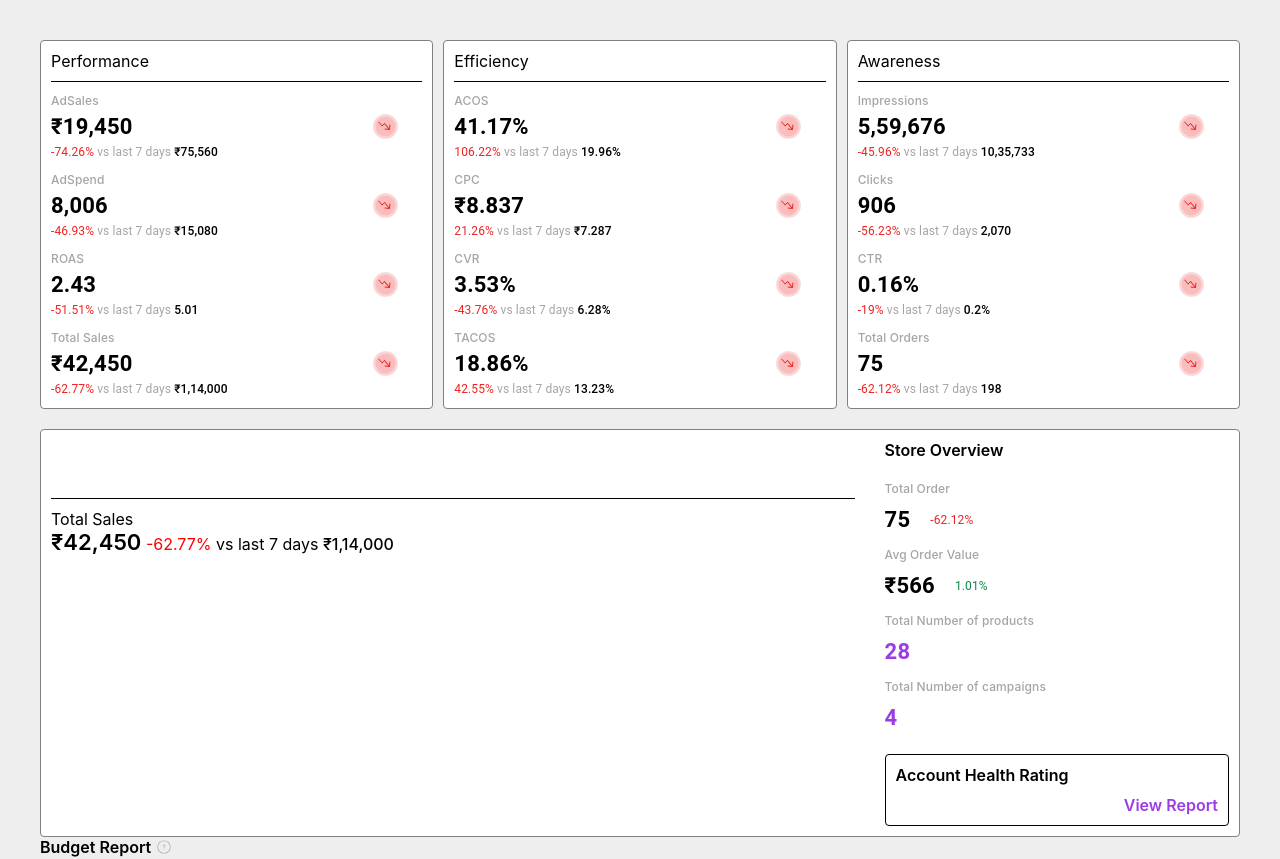
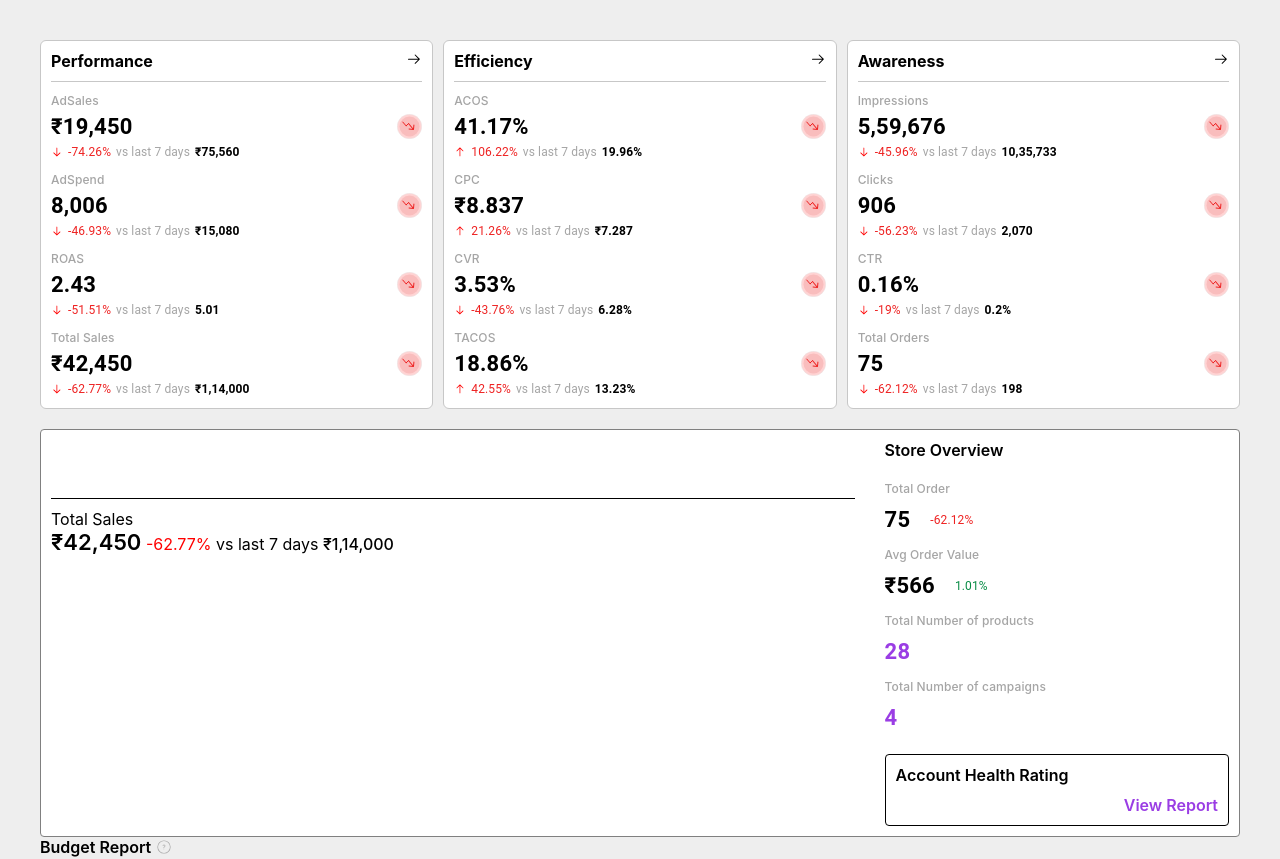
Before and after one commit to Mohit-9440/sellergeni, a React (Create React App) app: page / in a window 1280 px wide. Shown: the top 859 px of the page. Built offline with nearby package versions, Linux system fonts and the light colour scheme.

Commit message:
head component

```diff
--- a/src/components/DashboardHead/DashBoardHead.js
+++ b/src/components/DashboardHead/DashBoardHead.js
@@ -5,7 +5,9 @@ import { ReactComponent as DeclineCircle } from "../../assets/declineCircle.svg"
 import jsonData1 from "../../data/performance.json";
 import jsonData2 from "../../data/efficiency.json";
 import jsonData3 from "../../data/awareness.json";
+
 import './dashboardhead.css';
+import { GoArrowDown, GoArrowUp, GoArrowRight } from "react-icons/go";
 export default function DashBoardHead() {
     const [performanceData, setPerformanceData] = useState([]);
     const [efficiencyData, setEfficiencyData] = useState([]);
@@ -21,7 +23,7 @@ export default function DashBoardHead() {
             <div className="dashboard-head-top head-performance">
               <div className="dashboard-head-top-head">
                 <div className="dashboard-head-top-head-left">Performance</div>
-                <div className="dashboard-head-top-head-right"></div>
+                <div className="dashboard-head-top-head-right"><GoArrowRight color="#000"/></div>
               </div>
               <div className="dashboard-head-top-body">
                 {performanceData.map((item) => (
@@ -40,8 +42,18 @@ export default function DashBoardHead() {
                       <Typography
                         className="dashboard-head-top-head-left-3"
                       >
-                        <span style={{ color: "#EE2222" }}>{item.content1}</span>{" "} vs last 7 days{" "}
-                        <span style={{ color: "#000", fontWeight: "500"}}>{item.content2}</span>
+                        {item.content1.includes("-") ? (
+        <span style={{ color: "#EE2222", display: "flex", alignItems:'center', gap:"5px" }}>
+          <GoArrowDown color="red" />
+          {item.content1}
+        </span>
+      ) : (
+        <span style={{ color: "#EE2222", display: "flex", alignItems:'center', gap:"5px" }}>
+          <GoArrowUp color="red" />
+          {item.content1}
+        </span>
+      )}{" "} vs last 7 days{" "}
+                        <span style={{ color: "#000", fontWeight: "600"}}>{item.content2}</span>
                       </Typography>
                     </div>
                     <div className="dashboard-head-top-body-right">
@@ -54,7 +66,7 @@ export default function DashBoardHead() {
             <div className="dashboard-head-top head-efficiency">
               <div className="dashboard-head-top-head">
                 <div className="dashboard-head-top-head-left">Efficiency</div>
-                <div className="dashboard-head-top-head-right"></div>
+                <div className="dashboard-head-top-head-right"><GoArrowRight color="#000"/></div>
               </div>
               <div className="dashboard-head-top-body">
                 {efficiencyData.map((item) => (
@@ -73,8 +85,18 @@ export default function DashBoardHead() {
                       <Typography
                         className="dashboard-head-top-head-left-3"
                       >
-                        <span style={{ color: "#EE2222" }}>{item.content1}</span>{" "} vs last 7 days{" "}
-                        <span style={{ color: "#000", fontWeight: "500"}}>{item.content2}</span>
+                        {item.content1.includes("-") ? (
+        <span style={{ color: "#EE2222", display: "flex", alignItems:'center', gap:"5px" }}>
+          <GoArrowDown color="red" />
+          {item.content1}
+        </span>
+      ) : (
+        <span style={{ color: "#EE2222", display: "flex", alignItems:'center', gap:"5px" }}>
+          <GoArrowUp color="red" />
+          {item.content1}
+        </span>
+      )}{" "} vs last 7 days{" "}
+                        <span style={{ color: "#000", fontWeight: "600"}}>{item.content2}</span>
                       </Typography>
                     </div>
                     <div className="dashboard-head-top-body-right">
@@ -87,7 +109,7 @@ export default function DashBoardHead() {
             <div className="dashboard-head-top head-awareness">
               <div className="dashboard-head-top-head">
                 <div className="dashboard-head-top-head-left">Awareness</div>
-                <div className="dashboard-head-top-head-right"></div>
+                <div className="dashboard-head-top-head-right"><GoArrowRight color="#000"/></div>
               </div>
               <div className="dashboard-head-top-body">
                 {awarenessData.map((item) => (
@@ -106,8 +128,18 @@ export default function DashBoardHead() {
                       <Typography
                         className="dashboard-head-top-head-left-3"
                       >
-                        <span style={{ color: "#EE2222" }}>{item.content1}</span>{" "} vs last 7 days{" "}
-                        <span style={{ color: "#000", fontWeight: "500"}}>{item.content2}</span>
+                        {item.content1.includes("-") ? (
+        <span style={{ color: "#EE2222", display: "flex", alignItems:'center', gap:"5px" }}>
+          <GoArrowDown color="red" />
+          {item.content1}
+        </span>
+      ) : (
+        <span style={{ color: "#EE2222", display: "flex", alignItems:'center', gap:"5px" }}>
+          <GoArrowUp color="red" />
+          {item.content1}
+        </span>
+      )}{" "} vs last 7 days{" "}
+                        <span style={{ color: "#000", fontWeight: "600"}}>{item.content2}</span>
                       </Typography>
                     </div>
                     <div className="dashboard-head-top-body-right">
--- a/src/components/DashboardHead/dashboardhead.css
+++ b/src/components/DashboardHead/dashboardhead.css
@@ -1,7 +1,7 @@
 .dashboard-head-top{
     width: 32%;
-    border: 1px solid grey;
-    border-radius: 4px;
+    border: 1px solid #c7c7c7;
+    border-radius: 6px;
     padding: 10px;
     display: flex;
     flex-direction: column;
@@ -9,10 +9,14 @@
     background-color: #fff;
 }
 .dashboard-head-top-head{
-    border-bottom: 1px solid black;
+    border-bottom: 1px solid #c7c7c7;
     display: flex;
     align-items: center;
-    padding-bottom: 10px
+    padding-bottom: 10px;
+    justify-content: space-between;
+}
+.dashboard-head-top-head-left{
+    font-weight: 700;
 }
 .dashboard-head-top-body{
     display: flex;
@@ -32,7 +36,7 @@
     width: 20%;
     display: flex;
     align-items: center;
-    justify-content: center;
+    justify-content: flex-end;
 }
 .dashboard-head-top-body-right svg{
     width: 25px;
@@ -52,5 +56,6 @@
 .dashboard-head-top-head-left-3{
     color: #A5A5A5;
     font-size: 12px !important;
-
+    display: flex !important;
+    gap: 5px !important;
 }
```
